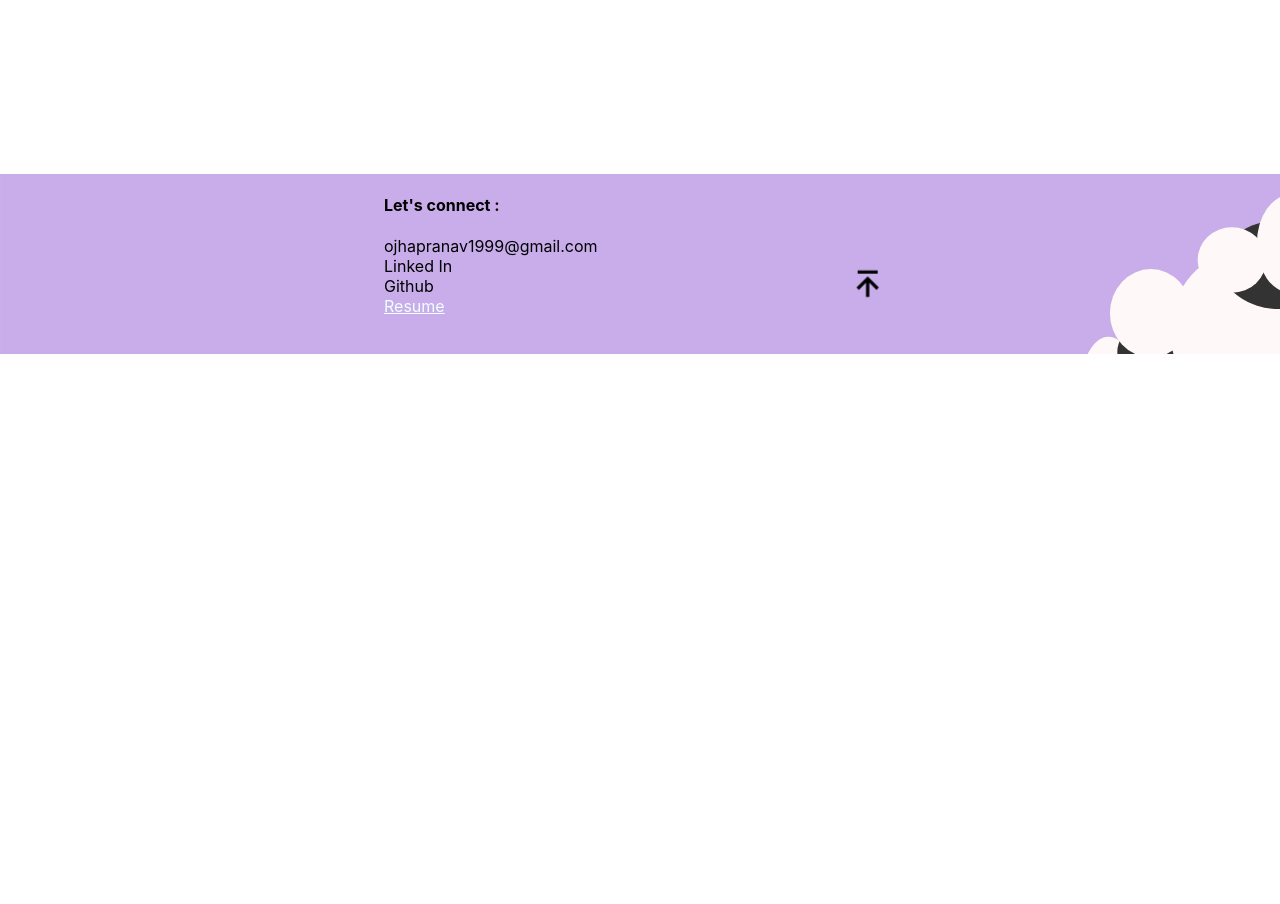
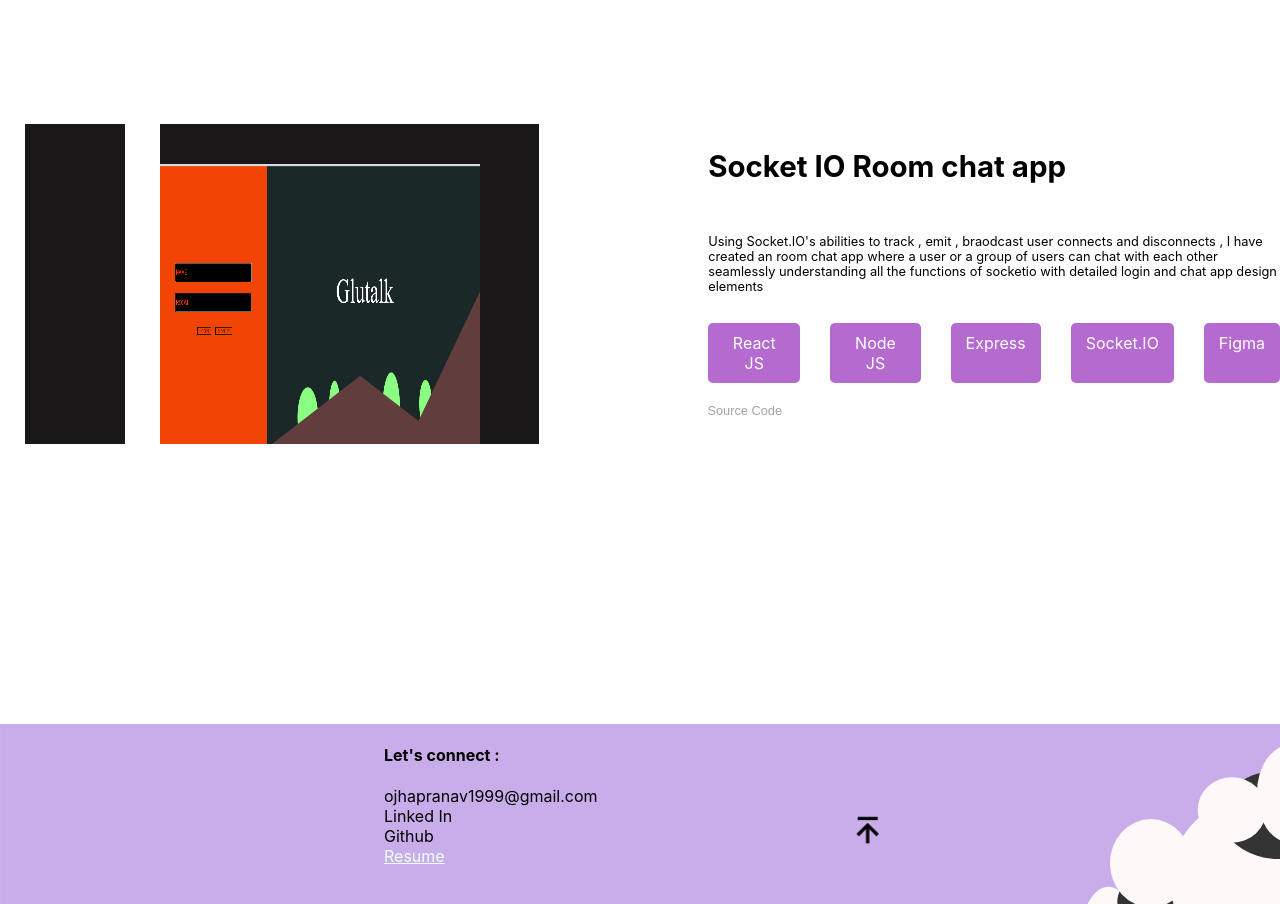
Before and after one commit to PranavJSX/React_folio, a React (Create React App) app: page / in a window 1280 px wide. Shown: the part 3100-4004 px from the top of the page. Before the commit the page ends 3454 px from the top, so only its background shows below. Built offline with nearby package versions, Linux system fonts and the light colour scheme; a web font is replaced by a local one.

Commit message:
updating the socket io app in projects

```diff
--- a/src/Custom Components/Material/Shared/Card_prints.css
+++ b/src/Custom Components/Material/Shared/Card_prints.css
@@ -93,8 +93,8 @@
 
 
 .project_image_div>img{
-    width: 20vw ;
-    height: 40vh;
+    width: 30vw ;
+    height:50vh;;
     display: block;
 }
 
@@ -144,3 +144,12 @@
 
 
 }
+
+
+
+.project_image_div>img{
+    margin-top: 5vh;
+    /* image-rendering: -webkit-optimize-contrast; */
+    width: 25vw;
+    height: 35vh;
+}
--- a/src/Home_page_components/Middle/Projects.jsx
+++ b/src/Home_page_components/Middle/Projects.jsx
@@ -5,7 +5,9 @@ import './Projects.css'
 export const Projects = () => {
 
 
-    const projects_obj_arr=[{title:'Image Storage and Location',
+    const projects_obj_arr=[
+    {
+        title:'Image Storage and Location',
         details:`A complete MERN stack app which allows user to login/signup as per requirement and securely allows
         them to store their personal images with location with complete map support(user can open google maps and mark
         the location of the image which is stored in very secure Mongo DB.)`,
@@ -33,6 +35,16 @@ export const Projects = () => {
         link:`https://github.com/PranavJSX/Budget_manager.git`,
         image_location:<img src={require('./../../Images/Budget_tracker_1.PNG')}/>,
         videos:''
+    },
+    {
+        title:'Socket IO Room chat app',
+        details:`Using Socket.IO's abilities to track , emit , braodcast user connects and disconnects , I have created
+        an room chat app where a user or a group of users can chat with each other seamlessly understanding all the
+        functions of socketio with detailed login and chat app design elements `,
+        tech:['React JS', 'Node JS', 'Express','Socket.IO','Figma'],
+        link:`https://github.com/PranavJSX/1st_chat_app.git`,
+        image_location:<img src={require('./../../Images/socket_app_1.PNG')}/>,
+        videos:''
     }
 ]
 
```
Also changed, not shown: src/Custom Components/Material/Shared/Flexbox_prints.css (line endings or trailing spaces), src/Images/socket_app_1.PNG (added), src/Images/socket_app_2.PNG (added).
